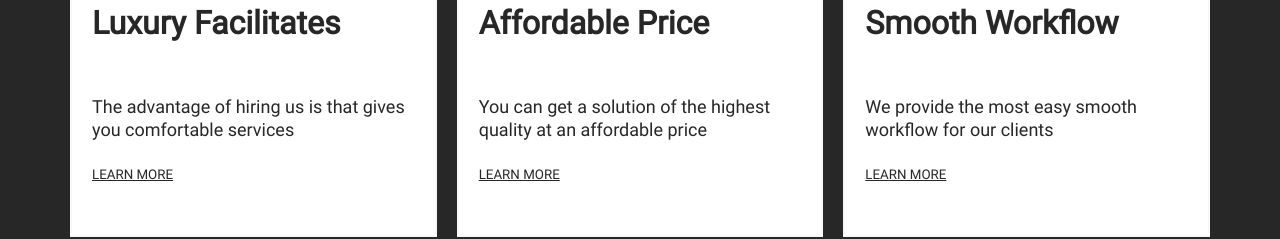
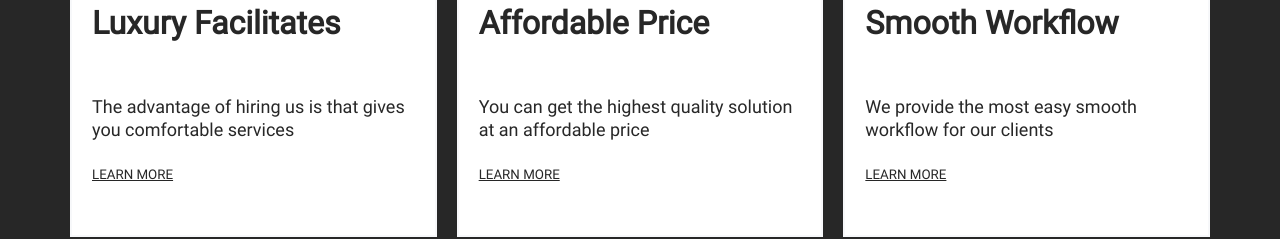
Before and after one commit to pmita/project-ALPHA, a React (Create React App) app: page / in a window 1280 px wide. Shown: the part 1151-1390 px from the top of the page. Built offline with nearby package versions, Linux system fonts and the light colour scheme; no server answers.

Commit message:
minor fixes

```diff
--- a/src/utilities/allServices.js
+++ b/src/utilities/allServices.js
@@ -13,7 +13,7 @@ export const allServices = [
     img: '/assets/images/svg/pound-symbol.svg',
     altText: 'Pound symbol',
     title: 'Affordable Price',
-    description: 'You can get a solution of the highest quality at an affordable price',
+    description: 'You can get the highest quality solution at an affordable price',
     learnMore: 'We do things like we want things to be done in our own homes and we do everything in our power to meet our customer expectations.'
   },
   {
```
